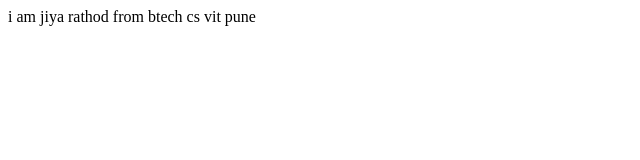
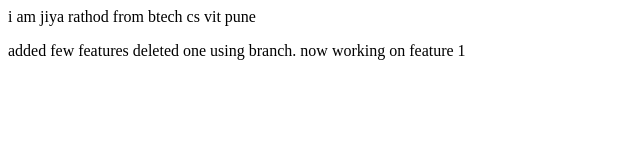
Before and after one commit to jiya1856/local_repo, a plain HTML site: page index.html in a window 1280 px wide. Shown: the whole page, without its empty margins (0-640 px from the left). Drawn offline with Linux system fonts and the light colour scheme.

Commit message:
added a feature

```diff
--- a/index.html
+++ b/index.html
@@ -1 +1,2 @@
 <p> i am jiya rathod from btech cs vit pune </p>
+<p> added few features deleted one using branch. now working on feature 1</p>
```
